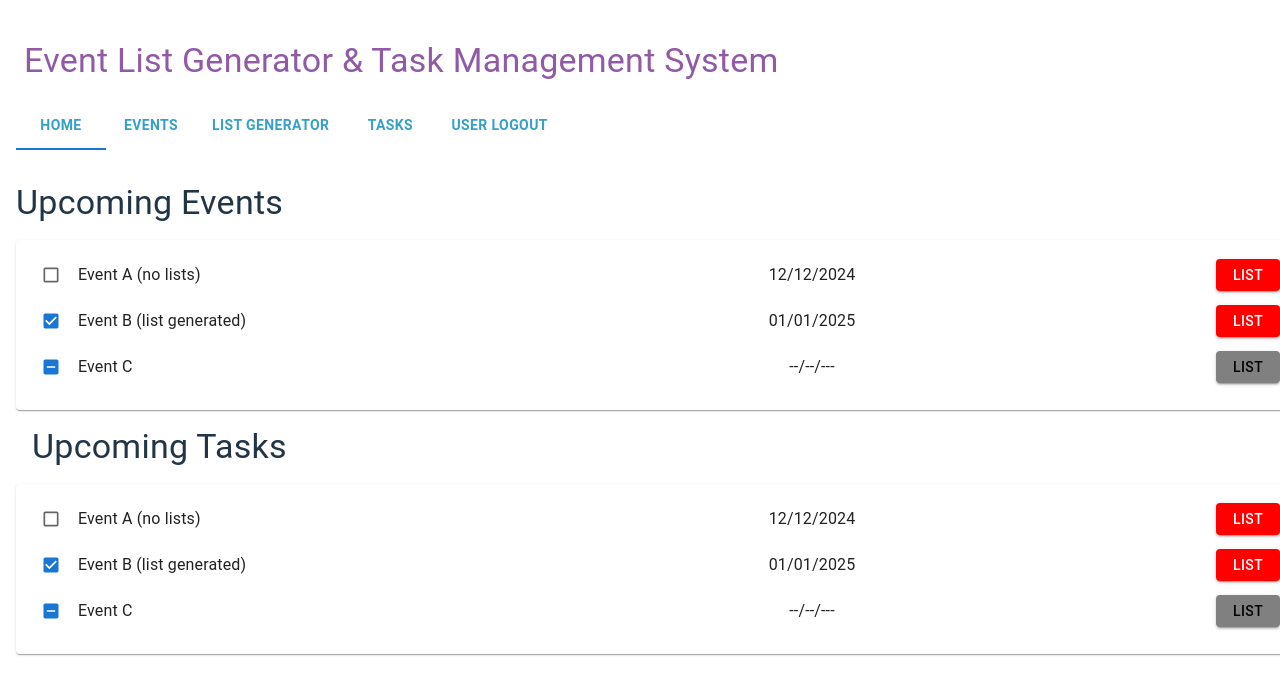
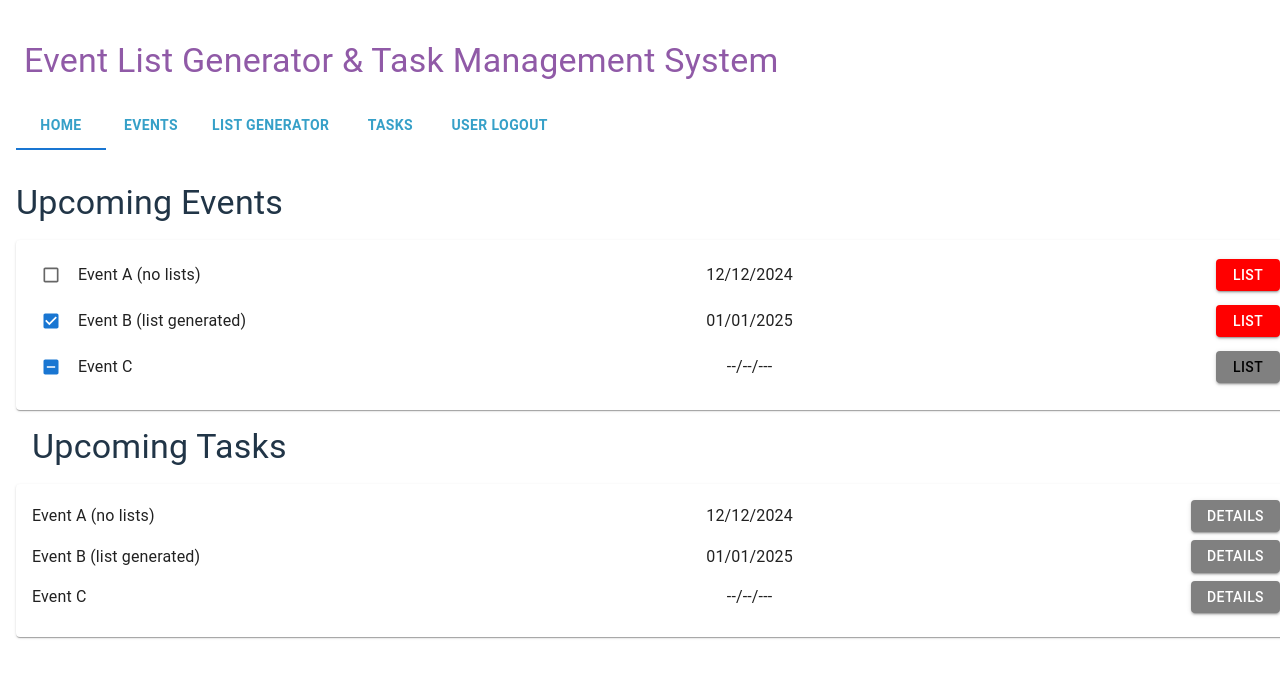
Before and after one commit to daodaojiang622/enterprise-data-workflow-and-integration-platform, a React (Vite) app: page / in a window 1280 px wide. Shown: the top 694 px of the page. Built offline with nearby package versions, Linux system fonts and the light colour scheme.

Commit message:
modified on the column space

```diff
--- a/src/Screens/Home.tsx
+++ b/src/Screens/Home.tsx
@@ -27,6 +27,7 @@ interface TaskSchemaCommentJoin {
     comment: string,
     user: string,
     dueDate: string,
+    Event: string,
 };
 
 const Home: React.FC<HomeProps> = ({ navigateToLogin }) => {
@@ -67,7 +68,8 @@ const Home: React.FC<HomeProps> = ({ navigateToLogin }) => {
             commentId: 111,
             comment: 'we cant do this',
             user: 'MeowMeow',
-            dueDate: '12/12/2024'
+            dueDate: '12/12/2024',
+            Event: 'Event A'
         },
         {
             id: '2',
@@ -81,7 +83,8 @@ const Home: React.FC<HomeProps> = ({ navigateToLogin }) => {
             commentId: 111,
             comment: '',
             user: 'MeowMeow',
-            dueDate: '01/01/2025'
+            dueDate: '01/01/2025',
+            Event: 'Event B'
         },
         {
             id: '3',
@@ -95,7 +98,8 @@ const Home: React.FC<HomeProps> = ({ navigateToLogin }) => {
             commentId: 111,
             comment: 'Yes we can',
             user: 'MeowMeow',
-            dueDate: '01/12/2024'
+            dueDate: '01/12/2024',
+            Event: 'Event C'
         }
     ];
 
@@ -125,12 +129,12 @@ const Home: React.FC<HomeProps> = ({ navigateToLogin }) => {
                         </Box>
 
                         {/* Date */}
-                        <Typography sx={{ width: '25%', textAlign: 'center' }}>
+                        <Typography sx={{ width: '15%', textAlign: 'center' }}>
                             {event.date}
                         </Typography>
 
                         {/* List Button */}
-                        <Box sx={{ width: '25%', textAlign: 'right' }}>
+                        <Box sx={{ width: '35%', textAlign: 'right' }}>
                             <Button
                                 variant="contained"
                                 sx={{
@@ -153,46 +157,39 @@ const Home: React.FC<HomeProps> = ({ navigateToLogin }) => {
             {/* Upcoming Tasks section */}
             <Typography variant="h4" sx={{ textAlign: 'left', margin: 2  }}>Upcoming Tasks</Typography>
             <Paper sx={{ p: 2 }}>
-                {events.map((event) => (
+                {events.map((task) => (
                     <Box
-                        key={event.id}
+                        key={task.id}
                         sx={{
                             display: 'flex',
                             alignItems: 'center',
                             mb: 1
                         }}
                     >
-                        {/* Title and Checkbox */}
+                        {/* Task Name */}
                         <Box sx={{ display: 'flex', alignItems: 'center', gap: 1, width: '50%' }}>
-                        <Checkbox
-                                checked={event.hasGeneratedList}
-                                readOnly
-                                size="small"
-                                indeterminate={event.isIndeterminate}
-                            />
-                            <Typography>{event.title}</Typography>
+                            <Typography>{task.title}</Typography>
                         </Box>
 
                         {/* Date */}
-                        <Typography sx={{ width: '25%', textAlign: 'center' }}>
-                            {event.date}
+                        <Typography sx={{ width: '15%', textAlign: 'center' }}>
+                            {task.date}
                         </Typography>
 
                         {/* List Button */}
-                        <Box sx={{ width: '25%', textAlign: 'right' }}>
+                        <Box sx={{ width: '35%', textAlign: 'right' }}>
                             <Button
                                 variant="contained"
                                 sx={{
                                     px: 2,
                                     py: 0.5,
-                                    backgroundColor: event.isIndeterminate ? 'gray' : 'red',
-                                    color: event.isIndeterminate ? 'black' : 'white',
+                                    backgroundColor: 'gray',
                                     ':hover': {
-                                        backgroundColor: event.isIndeterminate ? 'darkgray' : 'darkred'
+                                        backgroundColor: 'darkgray'
                                     }
                                 }}
                             >
-                                List
+                                Details
                             </Button>
                         </Box>
                     </Box>
```
